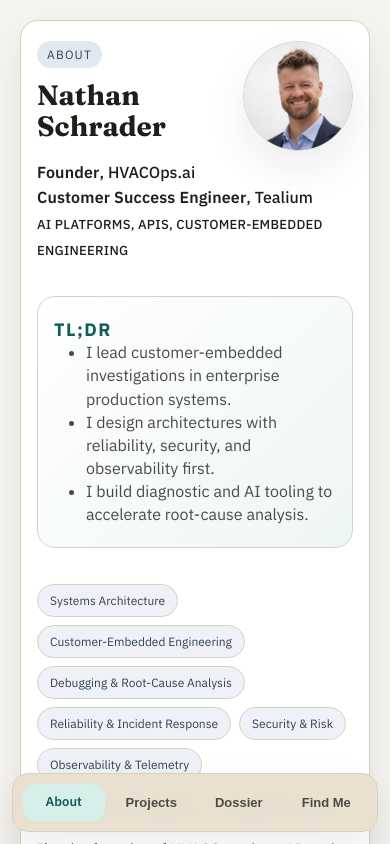
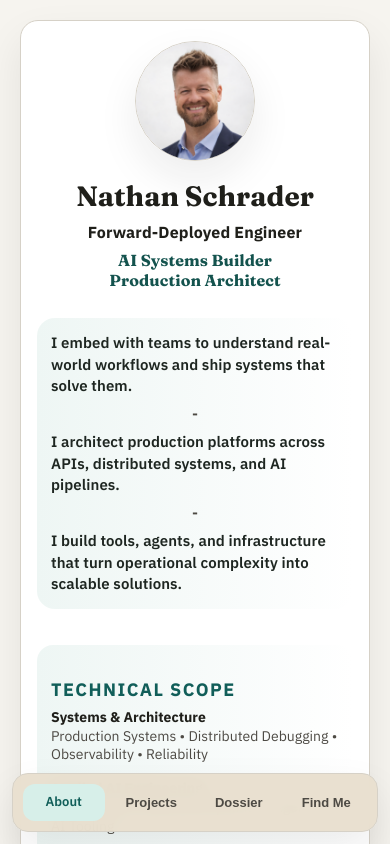
Before and after one commit to schradermade/nathanschrader, a Next.js app: page / in a window 390 px wide. Built offline with nearby package versions, Linux system fonts and the light colour scheme.

Commit message:
Refine About section content and responsive presentation

```diff
--- a/src/app/globals.css
+++ b/src/app/globals.css
@@ -332,20 +332,39 @@ main {
   color: var(--muted);
 }
 
-.skill-pills {
-  display: flex;
-  flex-wrap: wrap;
-  gap: 8px;
-  margin: 8px 0 14px;
+.technical-scope {
+  display: inline-grid;
+  width: max-content;
+  max-width: 100%;
+  margin: 10px 0 16px;
+  padding: 6px 16px 16px;
+  border-radius: 16px;
+  background: linear-gradient(90deg, #eef6f4, #ffffff);
+  border: none;
+  gap: 10px;
 }
 
-.skill-pills span {
-  font-size: 12px;
-  padding: 6px 12px;
-  border-radius: 999px;
-  background: #eef2f7;
-  color: #334155;
-  border: 1px solid var(--border);
+.technical-scope h3 {
+  margin: 0;
+  padding: 0;
+  font-size: 13px;
+  line-height: 1;
+  text-transform: uppercase;
+  letter-spacing: 0.08em;
+  color: var(--accent-strong);
+}
+
+.technical-scope-item strong {
+  display: block;
+  font-size: 14px;
+  line-height: 1.25;
+}
+
+.technical-scope-item p {
+  margin: 2px 0 0;
+  font-size: 14px;
+  line-height: 1.35;
+  color: var(--muted);
 }
 
 .mobile-nav {
@@ -356,7 +375,7 @@ main {
   display: none;
 }
 
-@media (max-width: 980px) {
+@media (max-width: 1070px) {
   :root {
     --shell-pad-x: 20px;
     --shell-pad-top: 20px;
@@ -644,7 +663,7 @@ main {
   margin-bottom: 10px;
 }
 
-@media (max-width: 980px) {
+@media (max-width: 1070px) {
   .doc-content {
     padding: 28px 24px 48px;
     max-width: 100%;
@@ -701,32 +720,70 @@ main {
 }
 
 .profile-role {
-  color: var(--text);
-  font-size: 16px;
-  font-weight: 600;
-  margin: 0 0 10px;
+  color: var(--ink);
+  margin: 0 0 12px;
 }
 
-.profile-role-title {
+.profile-role-primary {
+  display: flex;
+  flex-wrap: wrap;
+  align-items: center;
+  gap: 4px 10px;
+  font-size: clamp(16px, 2.1vw, 24px);
+  font-weight: 800;
+  line-height: 1.25;
   letter-spacing: 0.01em;
 }
 
-.profile-role-sep {
-  color: color-mix(in srgb, var(--text) 65%, var(--muted));
-  font-weight: 500;
+.profile-role-primary > span {
+  white-space: nowrap;
 }
 
-.profile-role-company {
-  color: color-mix(in srgb, var(--text) 80%, var(--muted));
-  font-weight: 500;
+.profile-role-primary .role-secondary-track {
+  display: inline-flex;
+  align-items: center;
+  gap: 4px 10px;
+  white-space: nowrap;
+  color: color-mix(in srgb, var(--accent-strong) 82%, var(--ink));
+  font-family: var(--font-serif);
+  font-weight: 700;
+  letter-spacing: 0.005em;
 }
 
-.profile-role-meta {
-  color: color-mix(in srgb, var(--muted) 85%, var(--text));
-  font-size: 13px;
-  font-weight: 500;
-  letter-spacing: 0.02em;
-  text-transform: uppercase;
+@media (min-width: 1070px) {
+  .profile-role-primary .role-secondary-track {
+    font-size: clamp(13px, 1.35vw, 17px);
+    font-weight: 600;
+    line-height: 1.2;
+  }
+}
+
+.profile-role-primary .role-divider {
+  color: var(--muted);
+}
+
+.profile-role-primary .role-mobile-break {
+  display: block;
+  flex-basis: 100%;
+  height: 0;
+}
+
+.profile-role-primary .role-divider-leading {
+  display: none;
+}
+
+.profile-role-secondary {
+  margin-top: 6px;
+  font-size: clamp(14px, 1.6vw, 17px);
+  font-weight: 700;
+  color: color-mix(in srgb, var(--ink) 88%, var(--muted));
+  line-height: 1.35;
+}
+
+.profile-company {
+  color: color-mix(in srgb, var(--ink) 72%, var(--muted));
+  font-weight: 700;
+  letter-spacing: 0.01em;
 }
 
 .profile-header {
@@ -764,6 +821,13 @@ main {
   }
 }
 
+@media (max-width: 1350px) {
+  .profile-avatar {
+    width: 145px;
+    height: 145px;
+  }
+}
+
 .about-section {
   position: relative;
 }
@@ -780,6 +844,7 @@ main {
 
 .profile-title-block {
   padding-right: 0;
+  min-width: 0;
 }
 
 .profile-header .profile-role {
@@ -790,6 +855,87 @@ main {
 .profile-name {
   display: block;
   padding-right: 140px;
+}
+
+@media (max-width: 1550px) {
+  .profile-role-primary {
+    gap: 2px 0;
+  }
+
+  .profile-role-primary > span {
+    white-space: nowrap;
+  }
+}
+
+@media (max-width: 800px) {
+  .about-section .profile-avatar {
+    width: 120px;
+    height: 120px;
+  }
+
+  .about-section .profile-avatar-button {
+    position: static;
+    align-self: center;
+    margin-bottom: 10px;
+  }
+
+  .profile-header {
+    flex-direction: column;
+    gap: 10px;
+    margin-bottom: 16px;
+  }
+
+  .profile-name {
+    padding-right: 0;
+  }
+
+  .profile-header .profile-role {
+    margin-top: 10px;
+  }
+
+  .profile-role-primary,
+  .profile-role-primary > span,
+  .profile-role-primary .role-secondary-track {
+    white-space: normal;
+  }
+
+  .profile-role-primary .role-secondary-track {
+    gap: 4px 8px;
+  }
+
+  .role-detail {
+    display: block;
+    margin-left: 0;
+    margin-top: 4px;
+  }
+
+  .tldr {
+    width: 100%;
+    max-width: 100%;
+  }
+
+  .tldr-item {
+    white-space: normal;
+  }
+
+  .technical-scope {
+    display: grid;
+    width: 100%;
+    max-width: 100%;
+    padding: 12px 14px 14px;
+  }
+
+  .technical-scope-item p {
+    overflow-wrap: anywhere;
+  }
+}
+
+.role-detail {
+  display: inline-block;
+  margin-left: 16px;
+  font-size: clamp(14px, 1.05vw, 16px);
+  line-height: 1.5;
+  color: var(--muted);
 }
 
 .resume-content {
@@ -827,26 +973,43 @@ main {
 }
 
 .tldr {
+  display: block;
+  width: max-content;
+  max-width: none;
   border-radius: 18px;
-  border: 1px solid var(--border);
-  background: linear-gradient(135deg, #ffffff, #eef6f4);
-  padding: 0 16px 10px;
+  border: none;
+  background: linear-gradient(90deg, #eef6f4, #ffffff);
+  padding: 14px;
   margin: 6px 0 24px;
+  box-sizing: border-box;
 }
 
-.tldr h3 {
-  margin: 0 0 2px;
-  font-size: 14px;
-  line-height: 1;
-  text-transform: uppercase;
-  letter-spacing: 0.08em;
-  color: var(--accent-strong);
+.tldr-items {
+  margin: 0;
+  padding: 0;
+  display: grid;
+  gap: 4px;
 }
 
-.tldr ul {
+.tldr-item {
   margin: 0;
-  padding-left: 16px;
+  padding: 0;
+  font-size: clamp(15px, 1.35vw, 17px);
+  font-weight: 560;
   line-height: 1.45;
+  letter-spacing: 0.005em;
+  color: color-mix(in srgb, var(--ink) 92%, #0f766e);
+  max-width: none;
+  white-space: nowrap;
+}
+
+.about-tldr .tldr-item + .tldr-item::before {
+  content: '-';
+  display: block;
+  text-align: center;
+  color: var(--muted);
+  font-weight: 600;
+  margin: 2px 0 6px;
 }
 
 .callout {
@@ -1008,6 +1171,96 @@ main {
   color: var(--muted);
 }
 
+@media (max-width: 800px) {
+  .about-section .profile-avatar-button {
+    position: static;
+    align-self: center;
+    margin-bottom: 10px;
+  }
+
+  .about-section .profile-header {
+    flex-direction: column;
+    gap: 10px;
+    margin-bottom: 16px;
+  }
+
+  .about-section .profile-name {
+    padding-right: 0;
+  }
+
+  .about-section .profile-header .profile-role {
+    margin-top: 10px;
+  }
+
+  .about-section .profile-role-primary,
+  .about-section .profile-role-primary > span,
+  .about-section .profile-role-primary .role-secondary-track {
+    white-space: normal;
+  }
+
+  .about-section .profile-role-primary .role-secondary-track {
+    gap: 4px 8px;
+  }
+
+  .about-section .role-detail {
+    display: block;
+    margin-left: 0;
+    margin-top: 4px;
+  }
+
+  .about-section .tldr {
+    width: 100%;
+    max-width: 100%;
+  }
+
+  .about-section .tldr-item {
+    white-space: normal;
+  }
+
+  .about-section .technical-scope {
+    display: grid;
+    width: 100%;
+    max-width: 100%;
+    padding: 12px 14px 14px;
+  }
+
+  .about-section .technical-scope-item p {
+    overflow-wrap: anywhere;
+  }
+}
+
+@media (max-width: 500px) {
+  .about-section .profile-title-block,
+  .about-section .profile-name,
+  .about-section .profile-role,
+  .about-section .profile-role-primary {
+    text-align: center;
+  }
+
+  .about-section .profile-role-primary {
+    justify-content: center;
+  }
+
+  .about-section .profile-role-primary .role-secondary-track {
+    display: flex;
+    flex-direction: column;
+    align-items: center;
+    row-gap: 0;
+    margin-top: 4px;
+    padding-top: 0;
+    padding-bottom: 0;
+    background: none;
+  }
+
+  .about-section .profile-role-primary .role-secondary-track > .role-divider {
+    display: none;
+  }
+
+  .about-section .profile-role-primary .role-secondary-track > span:last-child {
+    flex-basis: auto;
+  }
+}
+
 @media print {
   body {
     background: #fff;
--- a/src/components/PortfolioShell.tsx
+++ b/src/components/PortfolioShell.tsx
@@ -622,7 +622,6 @@ const buildProjectSections = ({
       label: 'Main',
       content: (
         <section className="about-section">
-          <span className="kicker">About</span>
           <div className="profile-header">
             <button
               type="button"
@@ -634,55 +633,71 @@ const buildProjectSections = ({
             <div className="profile-title-block">
               <h1 className="doc-title profile-name">Nathan Schrader</h1>
               <div className="profile-role">
-                <span className="profile-role-title">Founder</span>
-                <span className="profile-role-sep">, </span>
-                <span className="profile-role-company">HVACOps.ai</span>
-                <br />
-                <span className="profile-role-title">Customer Success Engineer</span>
-                <span className="profile-role-sep">, </span>
-                <span className="profile-role-company">Tealium</span>
-                <br />
-                <span className="profile-role-meta">
-                  AI Platforms, APIs, Customer-Embedded Engineering
-                </span>
+                <div className="profile-role-primary">
+                  <span>Forward-Deployed Engineer</span>
+                  <span className="role-mobile-break" aria-hidden="true" />
+                  <span className="role-secondary-track">
+                    <span className="role-divider role-divider-leading" aria-hidden="true">
+                      |
+                    </span>
+                    <span>AI Systems Builder</span>
+                    <span className="role-divider" aria-hidden="true">
+                      |
+                    </span>
+                    <span>Production Architect</span>
+                  </span>
+                </div>
               </div>
             </div>
           </div>
           <TLDR
+            className="about-tldr"
             items={[
-              'I lead customer-embedded investigations in enterprise production systems.',
-              'I design architectures with reliability, security, and observability first.',
-              'I build diagnostic and AI tooling to accelerate root-cause analysis.',
+              'I embed with teams to understand real-world workflows and ship systems that solve them.',
+              'I architect production platforms across APIs, distributed systems, and AI pipelines.',
+              'I build tools, agents, and infrastructure that turn operational complexity into scalable solutions.',
             ]}
           />
-          <div className="skill-pills">
-            <span>Systems Architecture</span>
-            <span>Customer-Embedded Engineering</span>
-            <span>Debugging &amp; Root-Cause Analysis</span>
-            <span>Reliability &amp; Incident Response</span>
-            <span>Security &amp; Risk</span>
-            <span>Observability &amp; Telemetry</span>
-            <span>Applied AI / LLM Reliability</span>
-            <span>Diagnostics Tooling</span>
+          <div className="technical-scope">
+            <h3>Technical Scope</h3>
+            <div className="technical-scope-item">
+              <strong>Systems &amp; Architecture</strong>
+              <p>Production Systems • Distributed Debugging • Observability • Reliability</p>
+            </div>
+            <div className="technical-scope-item">
+              <strong>Applied AI Engineering</strong>
+              <p>LLM Systems • Retrieval Pipelines • Agents • AI Tooling</p>
+            </div>
+            <div className="technical-scope-item">
+              <strong>Deployment &amp; Integration</strong>
+              <p>Enterprise APIs • Identity/Auth • Data Flows • Platform Integrations</p>
+            </div>
+            <div className="technical-scope-item">
+              <strong>Operating Strengths</strong>
+              <p>
+                Embedded Engineering • Root Cause Analysis • Security-Aware Design • Incident
+                Leadership
+              </p>
+            </div>
           </div>
           <p>
-            I’m the founder of HVACOps.ai, an AI-native operations platform that turns equipment
-            manuals, procedures, and tribal knowledge into real-time guidance for technicians in
-            the field. Built for HVAC business owners, the mission is simple: “Make Every Tech Your
-            Best Tech.”
+            <strong>Founder — HVACOps.ai</strong>
+            <br />
+            <span className="role-detail">
+              Architected and deployed a production AI platform that transforms manuals,
+              procedures, and field data into real-time decision support using retrieval
+              pipelines, orchestration logic, and low-latency infrastructure for HVAC field
+              technicians.
+            </span>
           </p>
           <p>
-            By day, I’m a Customer Success Engineer at Tealium, leading complex investigations in
-            enterprise production environments.
-          </p>
-          <ul>
-            <li>Reconstruct system behavior across APIs, auth flows, client code, and networks.</li>
-            <li>Identify root causes quickly to reduce time-to-resolution.</li>
-            <li>Build diagnostic tooling and applied AI for higher-signal observability.</li>
-            <li>Experience across software engineering and customer-embedded problem solving.</li>
-          </ul>
-          <p>
-            <strong>Open to:</strong> collaboration, advisory work, and product partnerships.
+            <strong>Customer Success Engineer — Tealium</strong>
+            <br />
+            <span className="role-detail">
+              Embed directly with enterprise teams to diagnose complex system behavior, design
+              solutions, and guide production implementations across APIs, identity systems, and
+              distributed web architectures.
+            </span>
           </p>
         </section>
       ),
--- a/src/components/TLDR.tsx
+++ b/src/components/TLDR.tsx
@@ -1,12 +1,14 @@
-export function TLDR({ items }: { items: string[] }) {
+export function TLDR({ items, className }: { items: string[]; className?: string }) {
+  const classes = className ? `tldr ${className}` : 'tldr';
   return (
-    <section className="tldr" aria-label="TLDR summary">
-      <h3>TL;DR</h3>
-      <ul>
+    <section className={classes} aria-label="TLDR summary">
+      <div className="tldr-items">
         {items.map((item) => (
-          <li key={item}>{item}</li>
+          <div key={item} className="tldr-item">
+            {item}
+          </div>
         ))}
-      </ul>
+      </div>
     </section>
   );
 }
```
